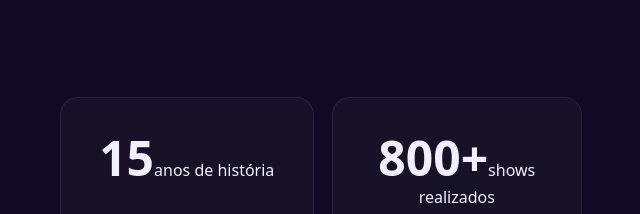
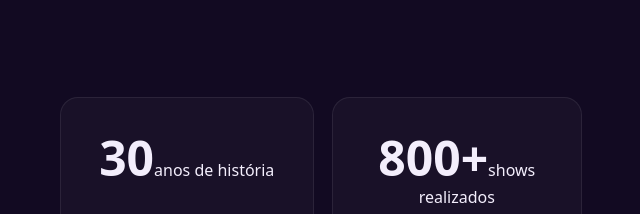
Before and after one commit to Vinicius13052006/girus, a plain HTML site: page index.html in a window 1280 px wide. Shown: the part 1940-2154 px from the top of the page, 608-1248 px from the left. Drawn offline with Linux system fonts and the light colour scheme.

Commit message:
Update index.html

```diff
--- a/index.html
+++ b/index.html
@@ -124,7 +124,7 @@
           </div>
           <div class="stats">
             <div class="reveal">
-              <b data-n="15">0</b><span>anos de história</span>
+              <b data-n="30">0</b><span>anos de história</span>
             </div>
             <div class="reveal">
               <b data-n="800">0</b><span>shows realizados</span>
```
